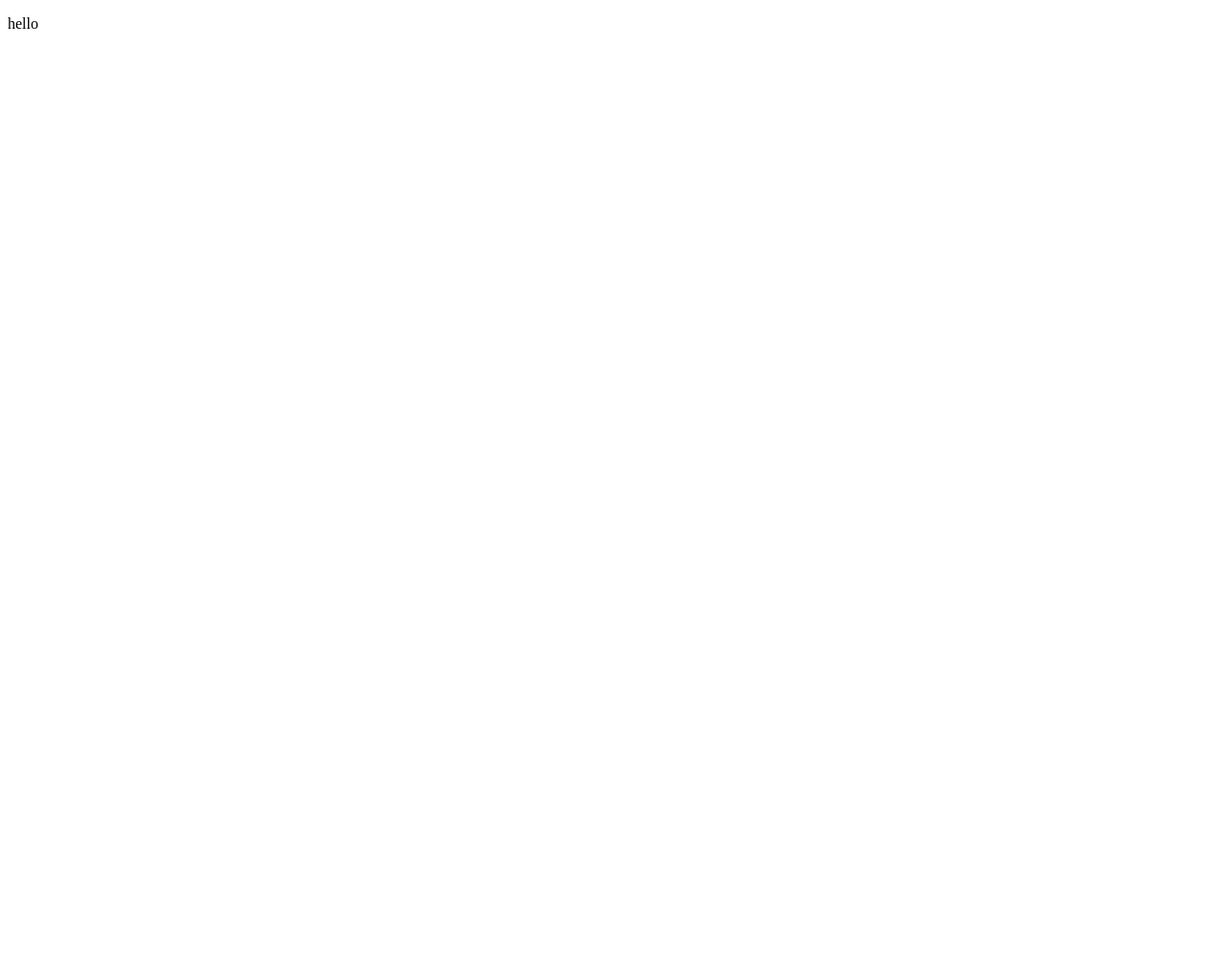
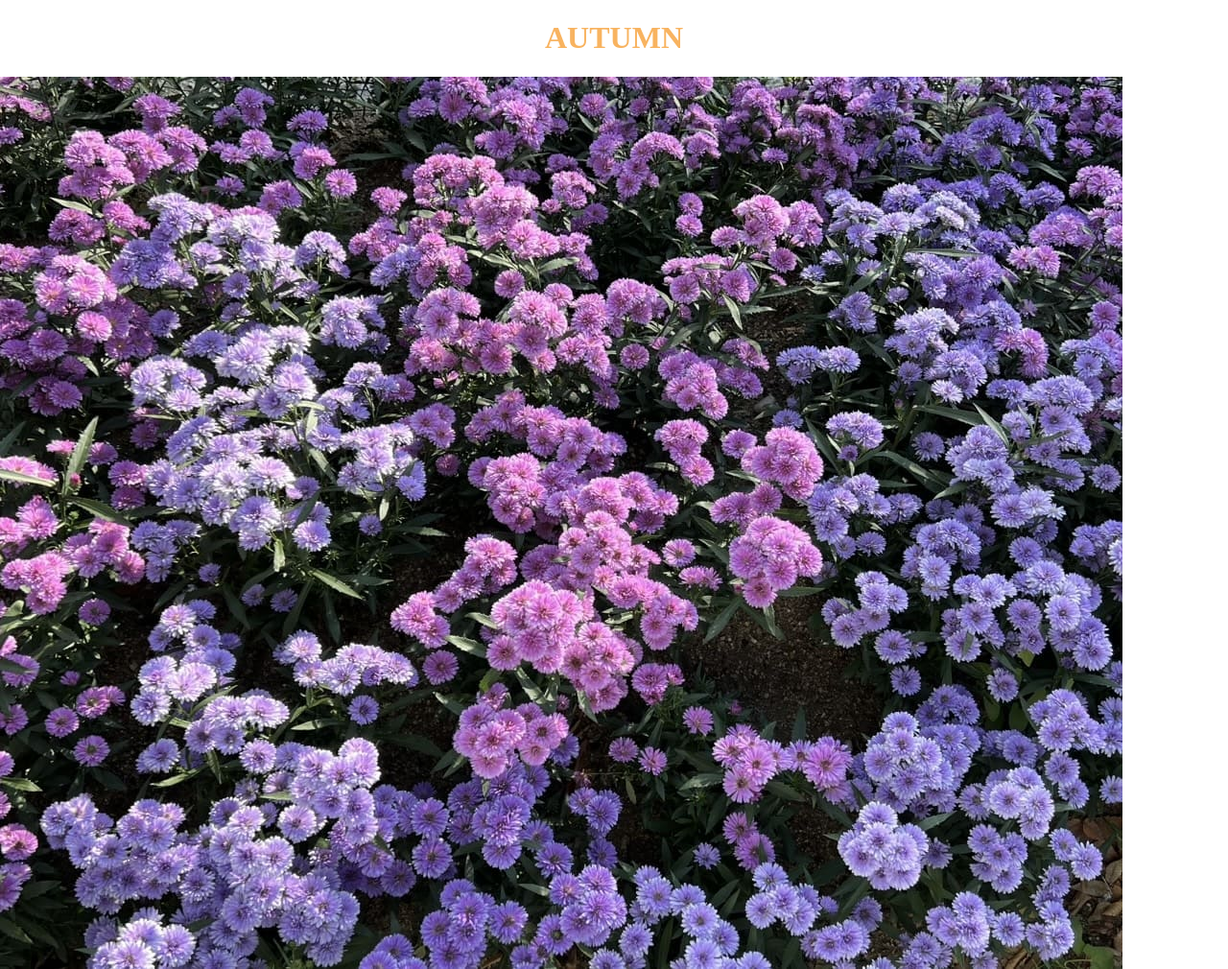
Before and after one commit to jisongGo/WMD-Project, a website: page autumn.html in a window 1280 px wide. Shown: the top 1010 px of the page at 96% size. Before the commit the page ends 800 px from the top, so only its background shows below. Drawn offline with Linux system fonts and the light colour scheme.

Commit message:
글자 컬러변경

```diff
--- a/autumn.html
+++ b/autumn.html
@@ -1,11 +1,22 @@
 <!DOCTYPE html>
-<html lang="en">
+<html lang="ko">
   <head>
     <meta charset="UTF-8" />
     <meta name="viewport" content="width=device-width, initial-scale=1.0" />
-    <title>Document</title>
+    <title>SPRING</title>
+    <link rel="stylesheet" href="./style autumn/style.css" />
   </head>
   <body>
-    <p>hello</p>
+    <h1>AUTUMN</h1>
+    <div class="container">
+      <div class="images">
+        <div class="imageFlex1">
+          <img src="./assets/autumn1.jpeg" />
+          <img src="./assets/autumn2.jpeg" />
+          <img src="./assets/autumn3.jpeg" />
+          <img src="./assets/autumn4.jpeg" />
+        </div>
+      </div>
+    </div>
   </body>
 </html>
--- /dev/null
+++ b/style autumn/style.scss
@@ -0,0 +1,14 @@
+*,
+*::before,
+*::after {
+  box-sizing: border-box;
+}
+
+body {
+  margin: 0;
+}
+
+h1 {
+  color: #f8b360;
+  text-align: center;
+}
--- /dev/null
+++ b/style spring/style.scss
@@ -0,0 +1,14 @@
+*,
+*::before,
+*::after {
+  box-sizing: border-box;
+}
+
+body {
+  margin: 0;
+}
+
+h1 {
+  color: #ffc1cc;
+  text-align: center;
+}
--- /dev/null
+++ b/style summer/style.scss
@@ -0,0 +1,14 @@
+*,
+*::before,
+*::after {
+  box-sizing: border-box;
+}
+
+body {
+  margin: 0;
+}
+
+h1 {
+  color: #50bcdf;
+  text-align: center;
+}
--- /dev/null
+++ b/style winter/style.scss
@@ -0,0 +1,14 @@
+*,
+*::before,
+*::after {
+  box-sizing: border-box;
+}
+
+body {
+  margin: 0;
+}
+
+h1 {
+  color: #dee2e6;
+  text-align: center;
+}
--- a/style/style.scss
+++ b/style/style.scss
@@ -42,6 +42,8 @@
     &-tb {
       bottom: 0.625rem;
       left: 50%;
+      color: black;
+      text-decoration-line: none;
       transform: translate(-50%, 0);
     }
 
```
Also changed, not shown: index.html (+4 -4 lines), spring.html (+14 -1 lines), summer.html (+22 -0 lines), winter.html (+22 -0 lines), style autumn/style.css (added), style spring/style.css (added), style summer/style.css (added), style winter/style.css (added), style/style.css.
